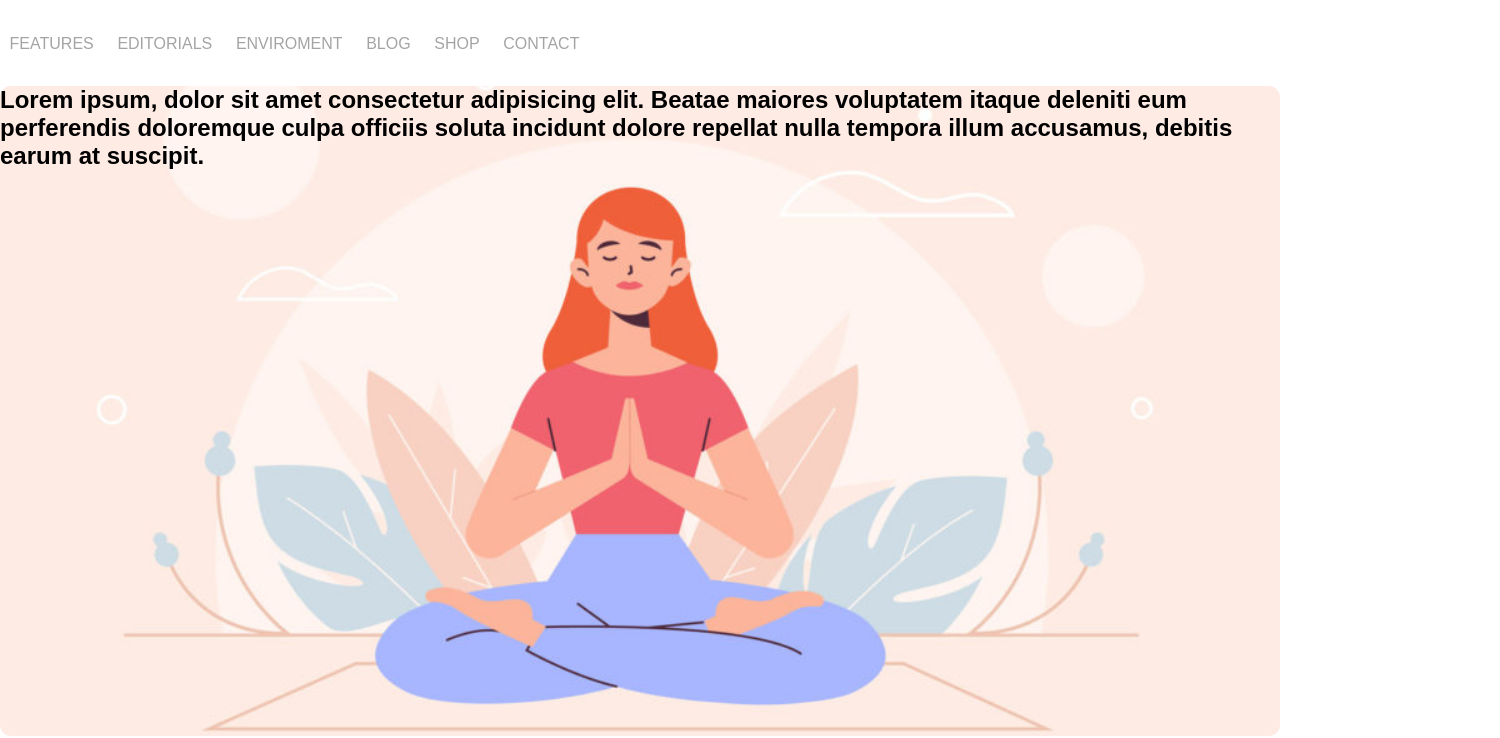
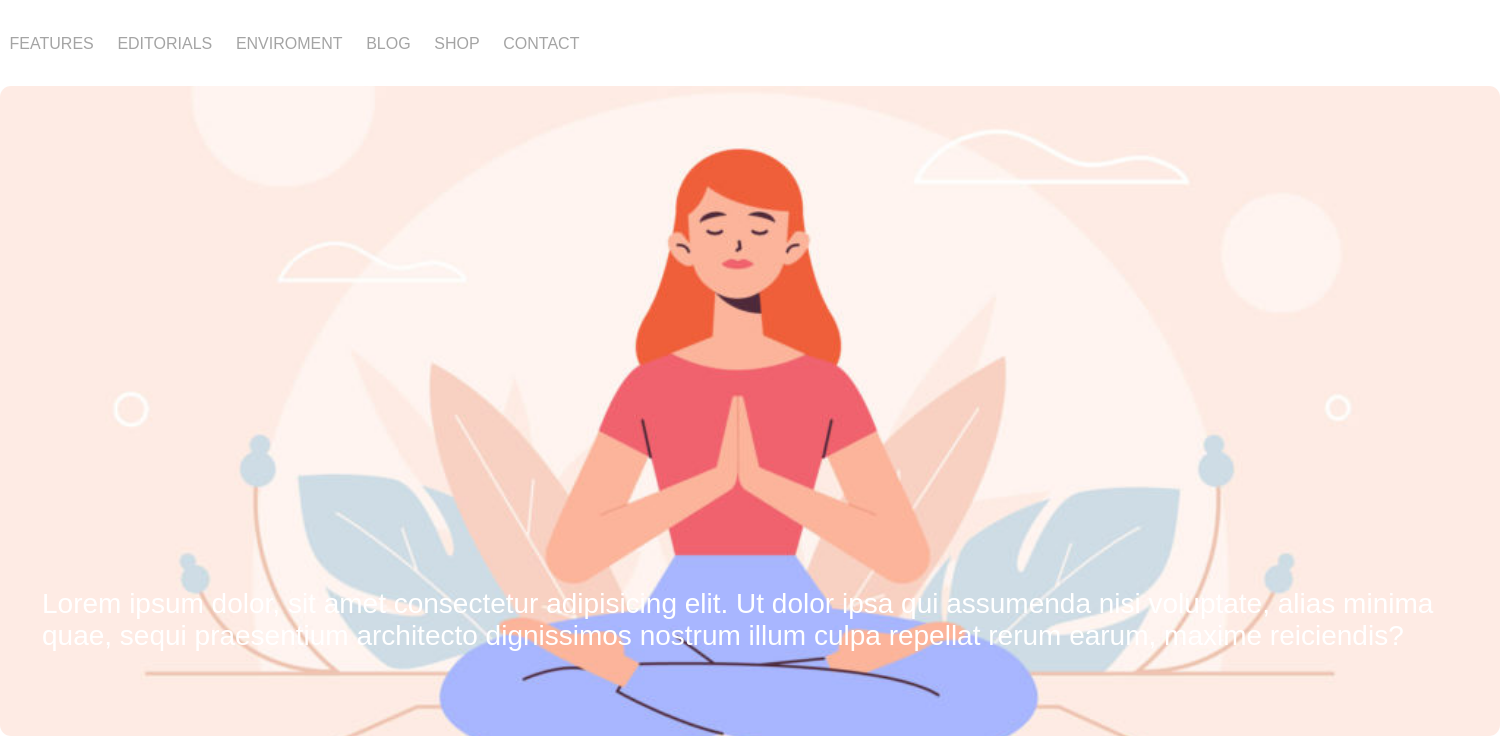
Before and after one commit to MuraFederico/htmlcss-wp, a plain HTML site: page index.html in a window 1280 px wide. Shown: the part 83-821 px from the top of the page, 1500 px wide, since content can reach past the window. Drawn offline with Linux system fonts and the light colour scheme.

Commit message:
prova banner con object fit

```diff
--- a/css/style.css
+++ b/css/style.css
@@ -53,11 +53,30 @@ a:visited{
 }
 
 .banner{
-    max-width: 1500px;
+    width: 1500px;
     height: 650px;
-    background-image: url(../img/banner.jpg);
+    position: relative;
+}
+
+.overlay{
+    background-color: rgba(0, 0, 0, 0.6);
+}
+
+.titolo-banner{
+    font-size: 28px;
+    position: absolute;
+    left: 1.5em;
+    bottom: 3em;
+    color: white;
+}
+
+.banner > img{
+    width: 1500px;
+    height: 650px;
+    object-fit: cover;
+    /* background-image: url(../img/banner.jpg);
     background-size: cover;
-    background-position: center;
+    background-position: center; */
     border-radius: .7rem;
 
 }
--- a/index.html
+++ b/index.html
@@ -42,7 +42,11 @@
 
     <main>
         <section class="banner">
-            <h1>Lorem ipsum, dolor sit amet consectetur adipisicing elit. Beatae maiores voluptatem itaque deleniti eum perferendis doloremque culpa officiis soluta incidunt dolore repellat nulla tempora illum accusamus, debitis earum at suscipit.</h1>
+            <img src="img/banner.jpg" alt="">
+            <div class="overlay">
+
+                <p class="titolo-banner">Lorem ipsum dolor, sit amet consectetur adipisicing elit. Ut dolor ipsa qui assumenda nisi voluptate, alias minima quae, sequi praesentium architecto dignissimos nostrum illum culpa repellat rerum earum, maxime reiciendis?</p>
+            </div>
         </section>
 
         <div class="container-float">
```
